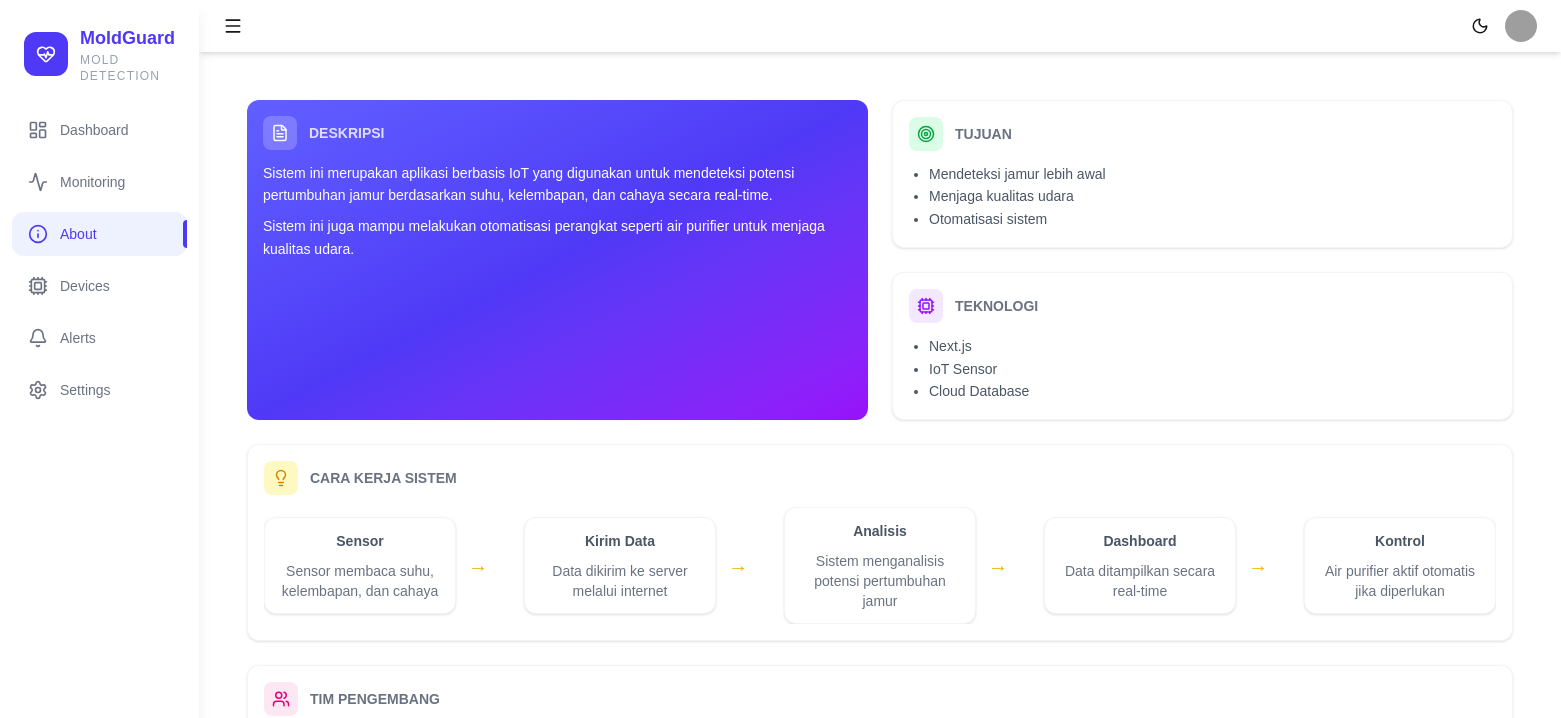
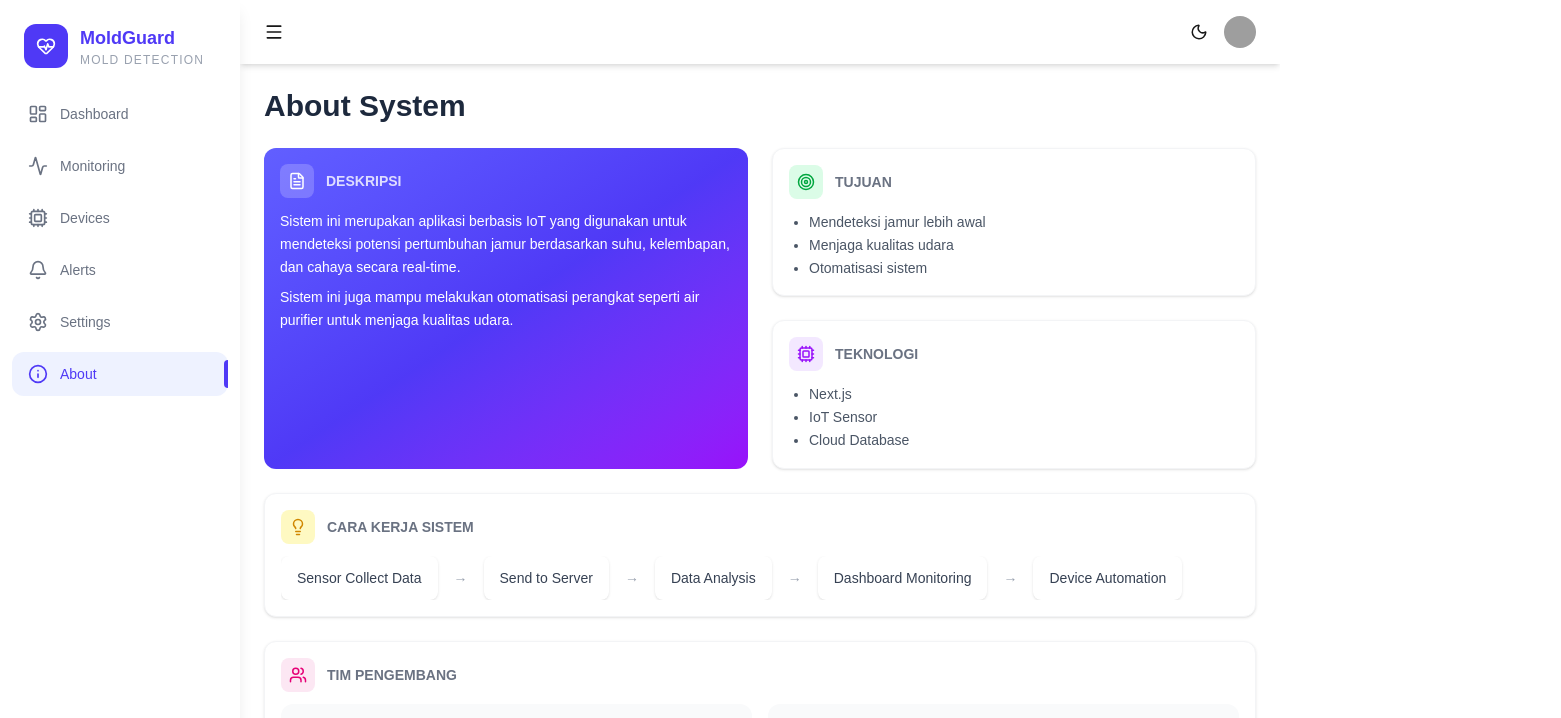
Before and after one commit to Aqillaaprly/MoldDetection_PBL6, a Next.js app: page /about in a window 1280 px wide. Shown: the top 718 px of the page, 1561 px wide, since content can reach past the window. Built offline with nearby package versions, Linux system fonts and the light colour scheme; grey boxes are pictures that could not be loaded.

Commit message:
change about layout

```diff
--- a/app/(main)/about/page.tsx
+++ b/app/(main)/about/page.tsx
@@ -1,5 +1,17 @@
 import AboutSection from "@/components/about/AboutSection"
 
 export default function AboutPage() {
-  return <AboutSection />
+  return (
+    <div className="space-y-6">
+
+      <div className="flex justify-between items-center">
+        <h1 className="text-3xl font-bold text-slate-800">
+          About System
+        </h1>
+      </div>
+
+      <AboutSection />
+
+    </div>
+  )
 }
--- a/app/(main)/layout.tsx
+++ b/app/(main)/layout.tsx
@@ -10,7 +10,7 @@ export default function RootLayout({
 
   return (
     <html>
-      <body className="bg-gray-100 dark:bg-gray-950">
+      <body className="min-h-screen bg-gray-100 dark:bg-gray-950">
 
         <div className="flex h-screen">
 
@@ -20,7 +20,7 @@ export default function RootLayout({
 
             <Navbar/>
 
-            <main className="p-6 overflow-y-auto">
+            <main className="flex-1 p-6 overflow-y-auto">
               {children}
             </main>
 
--- a/components/about/AboutSection.tsx
+++ b/components/about/AboutSection.tsx
@@ -6,7 +6,7 @@ import { FileText, Target, Cpu, Lightbulb, Users } from "lucide-react"
 
 export default function AboutSection() {
   return (
-    <div className="p-6 space-y-6">
+    <div className="space-y-6">
 
       {/* TOP GRID */}
       <div className="grid grid-cols-1 md:grid-cols-2 gap-6">
--- a/components/about/SystemFlow.tsx
+++ b/components/about/SystemFlow.tsx
@@ -1,49 +1,33 @@
-const steps = [
-  {
-    title: "Sensor",
-    desc: "Sensor membaca suhu, kelembapan, dan cahaya",
-  },
-  {
-    title: "Kirim Data",
-    desc: "Data dikirim ke server melalui internet",
-  },
-  {
-    title: "Analisis",
-    desc: "Sistem menganalisis potensi pertumbuhan jamur",
-  },
-  {
-    title: "Dashboard",
-    desc: "Data ditampilkan secara real-time",
-  },
-  {
-    title: "Kontrol",
-    desc: "Air purifier aktif otomatis jika diperlukan",
-  },
-]
+function FlowCard({ title }: { title: string }) {
+  return (
+    <div className="bg-white dark:bg-gray-900 px-4 py-3 rounded-lg shadow text-sm font-medium text-gray-700 dark:text-gray-200 whitespace-nowrap">
+      {title}
+    </div>
+  )
+}
 
 export default function SystemFlow() {
   return (
     <div className="overflow-x-auto">
-      <div className="flex items-center gap-6 min-w-max">
-        {steps.map((step, index) => (
-          <div key={index} className="flex items-center">
 
-            <div className="bg-white rounded-xl shadow-sm border border-gray-100 p-3 w-48 text-center">
-              <h3 className="font-semibold">{step.title}</h3>
-              <p className="text-sm text-gray-500 mt-2">
-                {step.desc}
-              </p>
-            </div>
+      <div className="flex items-center gap-4 w-max">
 
-            {index < steps.length - 1 && (
-              <div className="mx-3 text-yellow-500 text-xl font-bold">
-                →
-              </div>
-            )}
+        <FlowCard title="Sensor Collect Data" />
+        <span className="text-gray-400">→</span>
 
-          </div>
-        ))}
+        <FlowCard title="Send to Server" />
+        <span className="text-gray-400">→</span>
+
+        <FlowCard title="Data Analysis" />
+        <span className="text-gray-400">→</span>
+
+        <FlowCard title="Dashboard Monitoring" />
+        <span className="text-gray-400">→</span>
+
+        <FlowCard title="Device Automation" />
+
       </div>
+
     </div>
   )
 }
--- a/components/layout/Sidebar.tsx
+++ b/components/layout/Sidebar.tsx
@@ -86,13 +86,6 @@ export default function Sidebar() {
           />
 
           <Menu
-            href="/about"
-            icon={<Info size={20}/>}
-            label="About"
-            active={pathname === "/about"}
-          />
-
-          <Menu
             href="/devices"
             icon={<Cpu size={20}/>}
             label="Devices"
@@ -111,6 +104,13 @@ export default function Sidebar() {
             icon={<Settings size={20}/>}
             label="Settings"
             active={pathname === "/settings"}
+          />
+
+          <Menu
+            href="/about"
+            icon={<Info size={20}/>}
+            label="About"
+            active={pathname === "/about"}
           />
 
         </nav>
```
